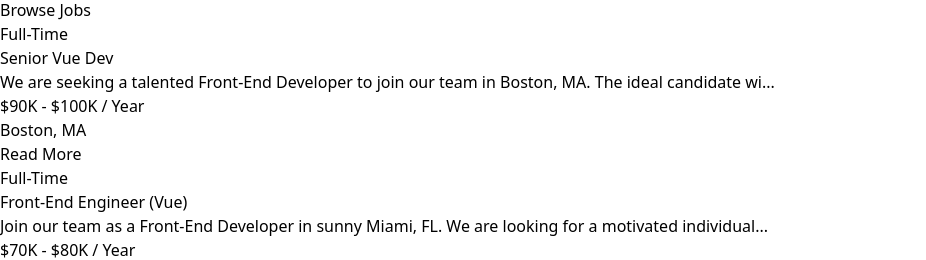
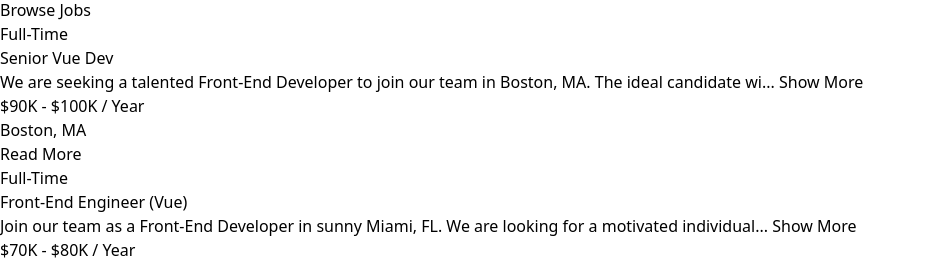
Before and after one commit to benshabbat/VueTutorials, a Vue app in the folder client/: page /jobs in a window 1280 px wide. Shown: the part 542-802 px from the top of the page, without its empty margins (0-926 px from the left). Built offline with nearby package versions, Linux system fonts and the light colour scheme.

Commit message:
toggleFullDescription and using show less show more

```diff
--- a/client/src/components/JobCard.vue
+++ b/client/src/components/JobCard.vue
@@ -5,6 +5,9 @@ const props = defineProps({
 })
 
 const showFullDescription = ref(false);
+const toggleFullDescription = () => {
+    showFullDescription.value = !showFullDescription.value;
+}
 const truncatedDescription = computed(() => {
     let description = props.job.description;
     console.log(showFullDescription);
@@ -23,6 +26,10 @@ const truncatedDescription = computed(() => {
 
             <div class="mb-5">
                 {{ truncatedDescription }}
+                <button @click="toggleFullDescription"
+                    class="text-green-500 hover:text-green-600 text-sm font-semibold">
+                    {{ showFullDescription ? 'Show Less' : 'Show More' }}
+                </button>
             </div>
 
             <h3 class="text-green-500 mb-2">{{ job.salary }} / Year</h3>
```
